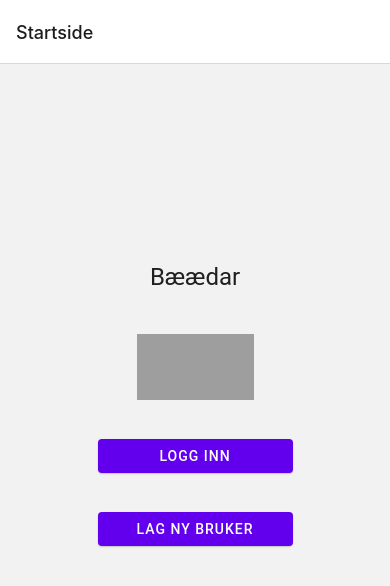
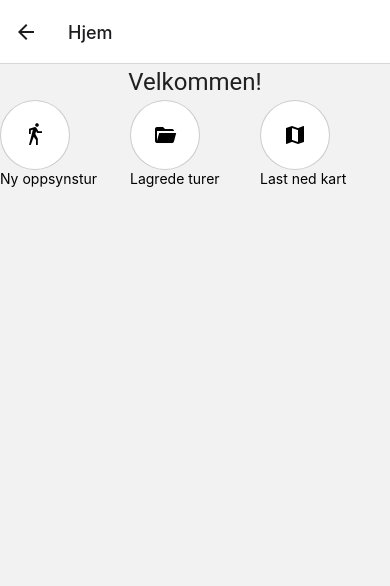
Before and after one commit to Fordypningsprosjekt/frontend-app, a React Native app in the folder Korbe/: screen /Hjem in a window 390 px wide. Shown: the top 586 px of the page. Built offline with nearby package versions, Linux system fonts and the light colour scheme; grey boxes are pictures that could not be loaded.

Commit message:
slightly started on the homescreen

```diff
--- a/Korbe/App.tsx
+++ b/Korbe/App.tsx
@@ -18,6 +18,7 @@ import { NavigationContainer } from '@react-navigation/native';
 import { createNativeStackNavigator } from '@react-navigation/native-stack';
 import Login from './screens/Login/Login';
 import CreateAccount from './screens/CreateAccount/CreateAccount';
+import HomeScreen from './screens/Home/HomeScreen';
 
 const Stack = createNativeStackNavigator();
 
@@ -38,6 +39,7 @@ const App: () => Node = () => {
                         name="Opprett bruker"
                         component={CreateAccount}
                     />
+                    <Stack.Screen name="Hjem" component={HomeScreen}/>
                 </Stack.Navigator>
             </PaperProvider>
         </NavigationContainer>
--- a/Korbe/package.json
+++ b/Korbe/package.json
@@ -41,6 +41,7 @@
         "eslint-plugin-react": "^7.26.0",
         "husky": "^7.0.2",
         "jest": "^26.6.3",
+        "lint-staged": "^11.1.2",
         "metro-react-native-babel-preset": "^0.66.0",
         "prettier": "^2.4.1",
         "pretty-quick": "^3.1.1",
--- /dev/null
+++ b/Korbe/screens/Home/HomeScreen.tsx
@@ -0,0 +1,57 @@
+import React, { useState } from 'react';
+import { Text, TouchableOpacity, View } from 'react-native';
+import { Button, Headline, IconButton } from 'react-native-paper';
+
+export default function HomeScreen(){
+    //TODO: Endre på stylingen
+    return(
+    <View>
+        <Headline style={{textAlign:'center'}}>
+            Velkommen!
+        </Headline>
+        <View style={{flexDirection: "row",
+    flexWrap: "wrap"}}>
+        <View style={{flex:1}}>
+        <TouchableOpacity style={{
+       borderWidth:1,
+       borderColor:'rgba(0,0,0,0.2)',
+       alignItems:'center',
+       justifyContent:'center',
+       width:70,
+       height:70,
+       backgroundColor:'#fff',
+       borderRadius:50,
+     }}>
+            <IconButton icon='walk'/>
+        </TouchableOpacity>
+        <Text>Ny oppsynstur</Text></View>
+        <View style={{flex:1}}>
+        <TouchableOpacity style={{
+       borderWidth:1,
+       borderColor:'rgba(0,0,0,0.2)',
+       alignItems:'center',
+       justifyContent:'center',
+       width:70,
+       height:70,
+       backgroundColor:'#fff',
+       borderRadius:50,
+     }}>
+            <IconButton icon='folder-open'/>
+        </TouchableOpacity><Text>Lagrede turer</Text></View>
+        <View style={{flex:1}}>
+        <TouchableOpacity style={{
+       borderWidth:1,
+       borderColor:'rgba(0,0,0,0.2)',
+       alignItems:'center',
+       justifyContent:'center',
+       width:70,
+       height:70,
+       backgroundColor:'#fff',
+       borderRadius:50,
+     }}>
+            <IconButton icon='map'/>
+        </TouchableOpacity><Text>Last ned kart</Text>
+            </View></View>
+    </View>)
+
+}
--- a/Korbe/screens/Login/Login.tsx
+++ b/Korbe/screens/Login/Login.tsx
@@ -1,3 +1,4 @@
+import { NavigationContainer } from '@react-navigation/native';
 import React, { useState } from 'react';
 import { View } from 'react-native';
 import { Button, TextInput } from 'react-native-paper';
@@ -7,7 +8,7 @@ interface ILogin {
     password: string;
 }
 
-export default function Login() {
+export default function Login({navigation}) {
     const [email, setEmail] = useState<string>('');
     const [password, setPassword] = useState<string>('');
     //TODO: funksjon for å hente inn data senere og sjekker om brukeren finnes i databasem
@@ -36,7 +37,7 @@ export default function Login() {
             />
             <Button
                 mode="contained"
-                onPress={() => console.log('Pressed')}
+                onPress={() => navigation.navigate('Hjem')}
                 style={{ alignSelf: 'center', marginTop: '10%', width: '30%' }}
                 disabled={isEmpty()}
             >
```
Also changed, not shown: 1 other file (tests, documents, lock files or other folders).
